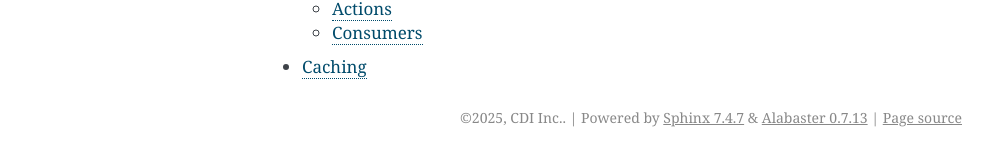
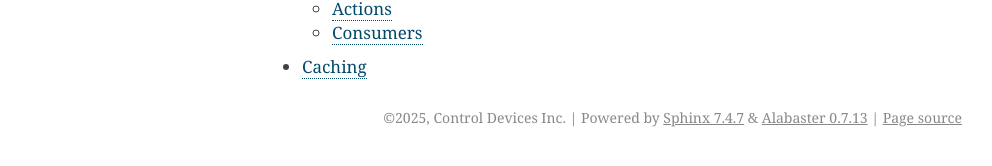
Before and after one commit to CDIGlobalTrack/rxdjango, a Sphinx documentation site: the page built from docs/index.rst, in a window 1280 px wide. Shown: the part 388-554 px from the top of the page, without its empty margins (148-1140 px from the left). Built offline with Sphinx 7.4.7, drawn with Linux system fonts in a browser that asks for light colours.

Commit message:
proper name of copyright owner

```diff
--- a/docs/conf.py
+++ b/docs/conf.py
@@ -7,7 +7,7 @@
 # https://www.sphinx-doc.org/en/master/usage/configuration.html#project-information
 
 project = 'RxDjango'
-copyright = '2025, CDI Inc.'
+copyright = '2025, Control Devices Inc'
 author = 'Luis Fagundes, Isaque Costa, Gabriel Furlan'
 release = '2025'
 
```
